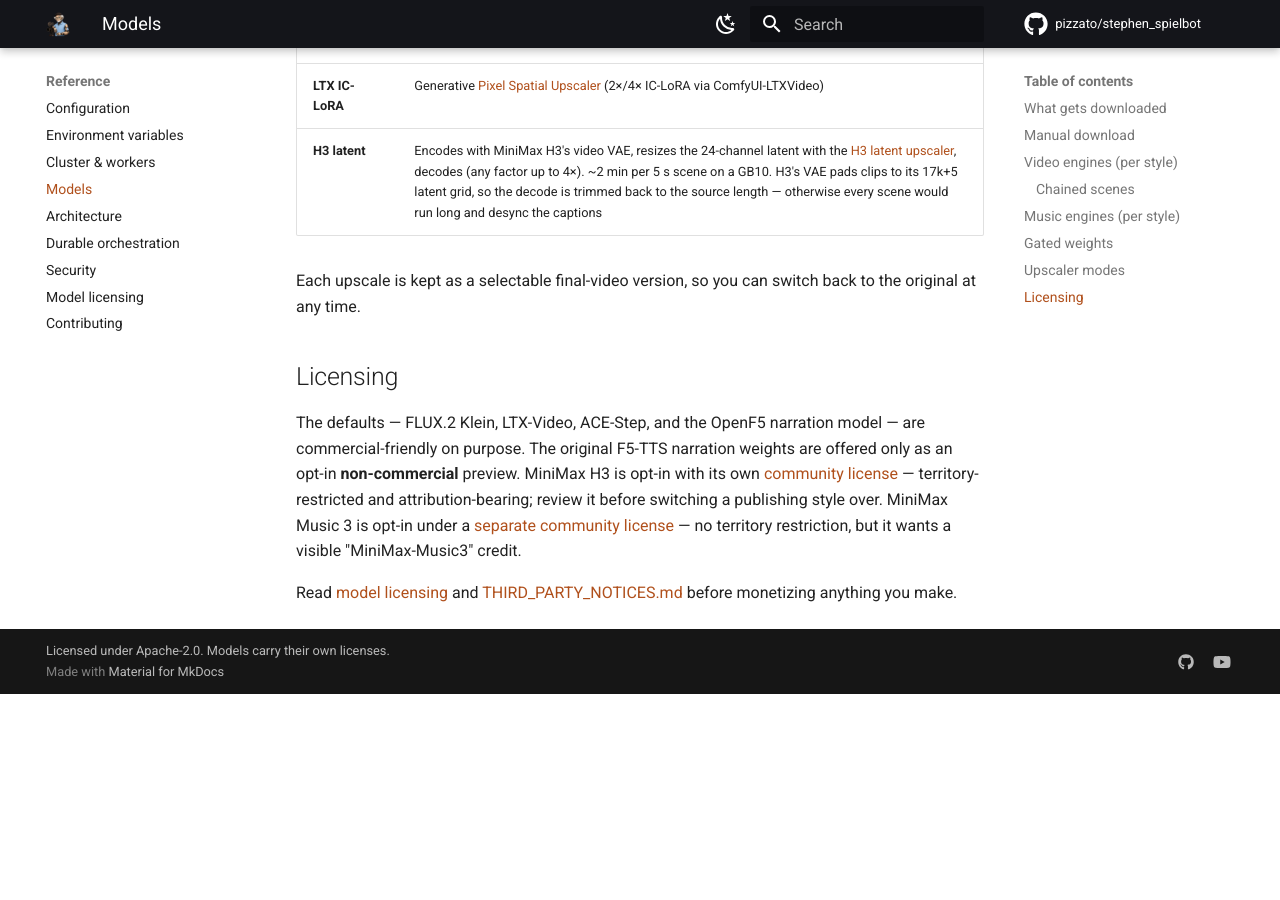
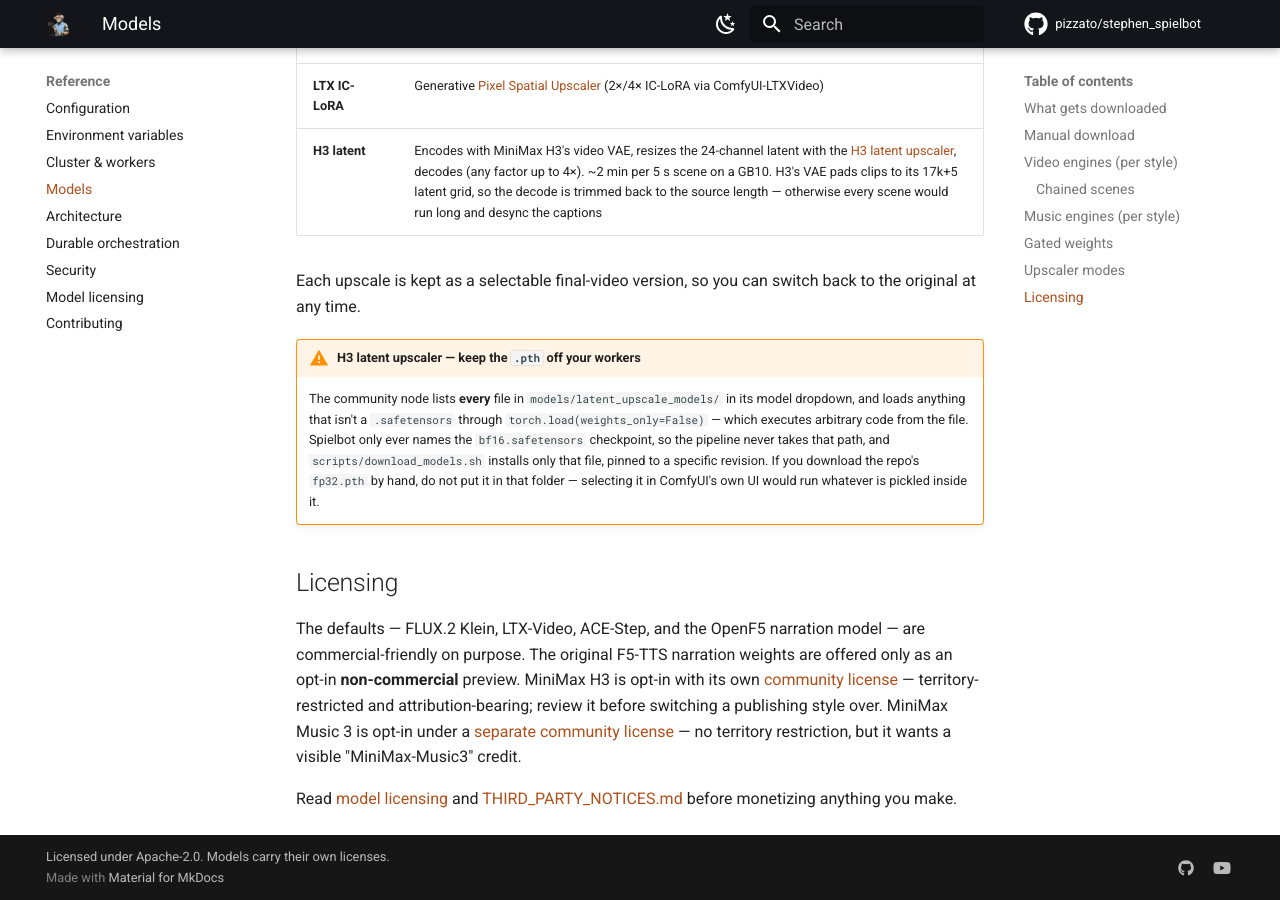
Before and after one commit to pizzato/stephen_spielbot, an MkDocs documentation site: the page built from docs/models.md, in a window 1280 px wide and 900 px high, scrolled down 7047 px. Built offline with MkDocs 1.6.1 and Material for MkDocs 9.7.7, drawn with Linux system fonts in a browser that asks for light colours; comment, search, counter and statistics services are not loaded; before the commit the page ends 7741 px from its top, so only the background shows below that.

Commit message:
Pin the H3 upscaler weights to a revision, not a moving main
Audit of the community node and its checkpoint. The node itself is clean:
no install hook, no network, no subprocess, no pickle on the path we use,
and the weights verify as pure safetensors — 322 BF16 tensors whose names
all match the declared architecture, no __metadata__ blob, loaded with
strict=True.

The real exposure was the download following a mutable main on a repo
first published 2026-08-17, which would let the weights be swapped under
us on any future rebuild. download() now takes an optional revision, used
for this one source; the verified sha256 is recorded alongside it.

Also documents the node's remaining footgun: its dropdown lists every file
in latent_upscale_models/ and loads non-safetensors through
torch.load(weights_only=False). We only ever name the bf16 safetensors.

Co-Authored-By: Claude Opus 5 (1M context) <noreply@anthropic.com>

```diff
--- a/docs/models.md
+++ b/docs/models.md
@@ -319,6 +319,17 @@ The Edit film screen's final-video upscale has four modes:
 Each upscale is kept as a selectable final-video version, so you can switch back to the
 original at any time.
 
+!!! warning "H3 latent upscaler — keep the `.pth` off your workers"
+
+    The community node lists **every** file in `models/latent_upscale_models/` in its
+    model dropdown, and loads anything that isn't a `.safetensors` through
+    `torch.load(weights_only=False)` — which executes arbitrary code from the file.
+    Spielbot only ever names the `bf16.safetensors` checkpoint, so the pipeline never
+    takes that path, and `scripts/download_models.sh` installs only that file, pinned
+    to a specific revision. If you download the repo's `fp32.pth` by hand, do not put
+    it in that folder — selecting it in ComfyUI's own UI would run whatever is pickled
+    inside it.
+
 ## Licensing
 
 The defaults — FLUX.2 Klein, LTX-Video, ACE-Step, and the OpenF5 narration model — are
```
Also changed, not shown: 1 other file.
